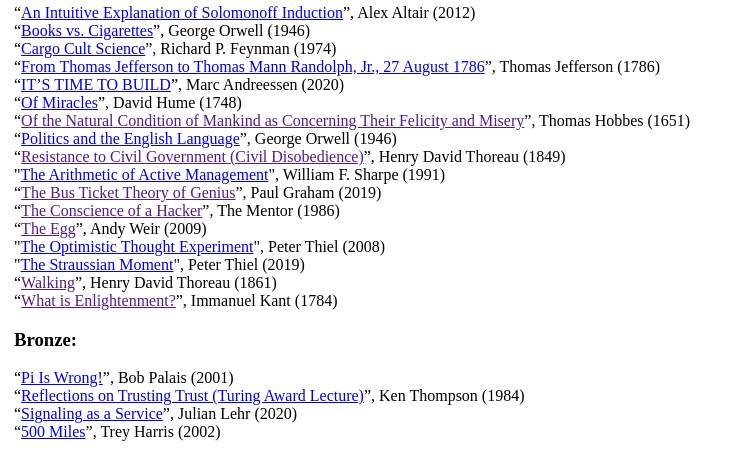
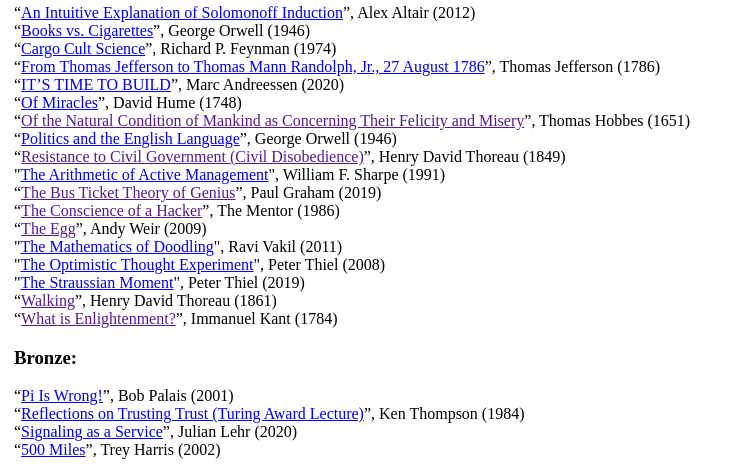
Before and after one commit to GrantStenger/grantstenger.com, a Flask app: page /essays in a window 1280 px wide. Shown: the part 375-848 px from the top of the page, without its empty margins (0-739 px from the left). Before the commit the page ends 816 px from the top, so only its background shows below. Run offline with Flask 2, Linux system fonts and the light colour scheme.

Commit message:
essay update

```diff
--- a/templates/essays.html
+++ b/templates/essays.html
@@ -52,6 +52,7 @@
     <li>“<a href=''>The Bus Ticket Theory of Genius</a>”, Paul Graham (2019)</li>
     <li>“<a href=''>The Conscience of a Hacker</a>”, The Mentor (1986)</li>
     <li>“<a href=''>The Egg</a>”, Andy Weir (2009)</li>
+    <li>"<a href='https://www.maa.org/sites/default/files/pdf/awards/The%20Mathematics%20of%20Doodling.pdf'>The Mathematics of Doodling</a>", Ravi Vakil (2011)</li>
     <li>"<a href='https://www.hoover.org/research/optimistic-thought-experiment'>The Optimistic Thought Experiment</a>", Peter Thiel (2008)</li>
     <li>"<a href='https://www.evernote.com/shard/s542/client/snv?noteGuid=46c636b6-b404-45df-ab0a-1f84c6fdc8c2&noteKey=7c94233539b8258d72b395a063f3c589&sn=https://www.evernote.com/shard/s542/sh/46c636b6-b404-45df-ab0a-1f84c6fdc8c2/7c94233539b8258d72b395a063f3c589&title=That+Essay'>The Straussian Moment</a>", Peter Thiel (2019)</li>
     <li>“<a href=''>Walking</a>”, Henry David Thoreau (1861)</li>
```
